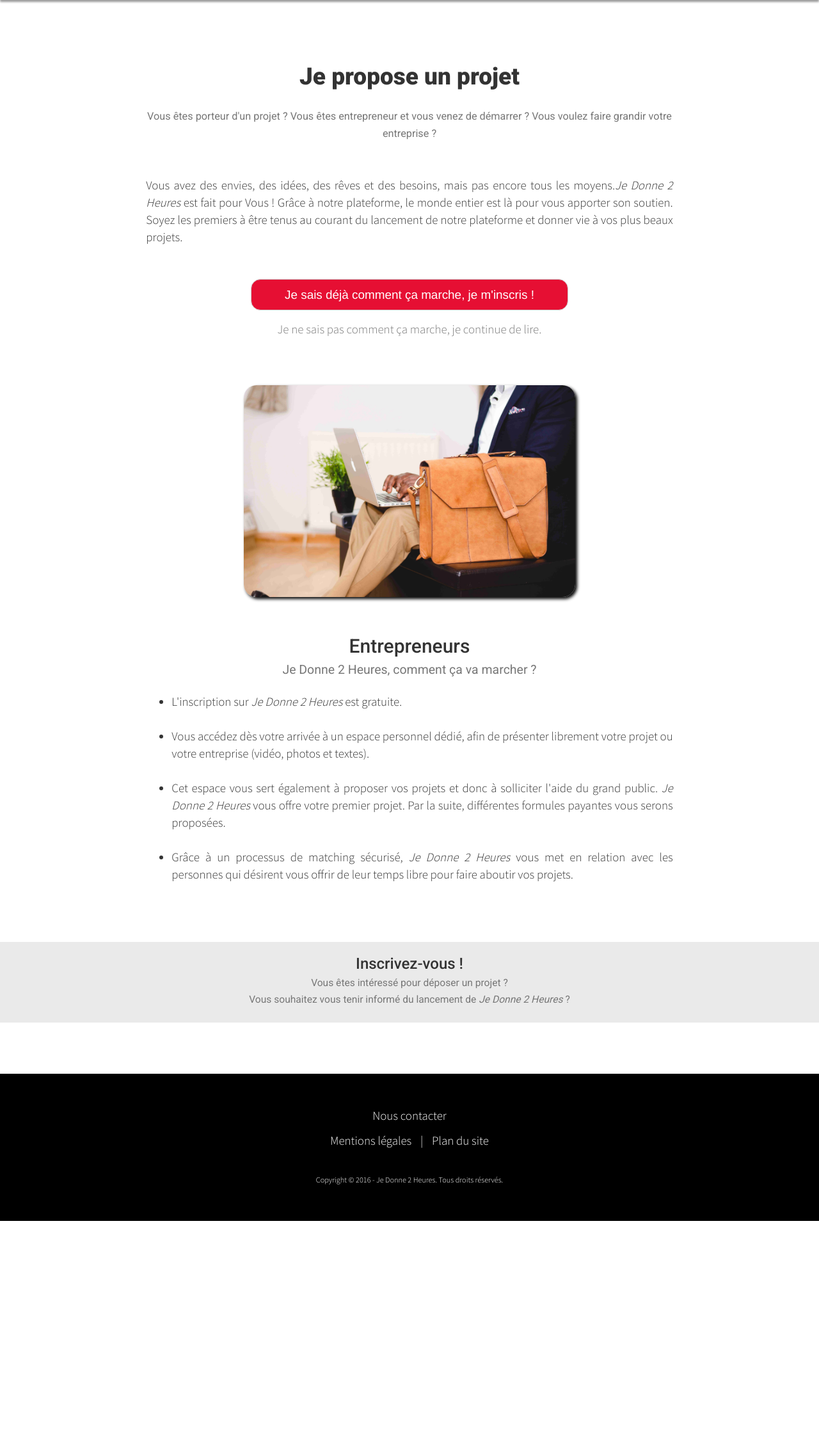
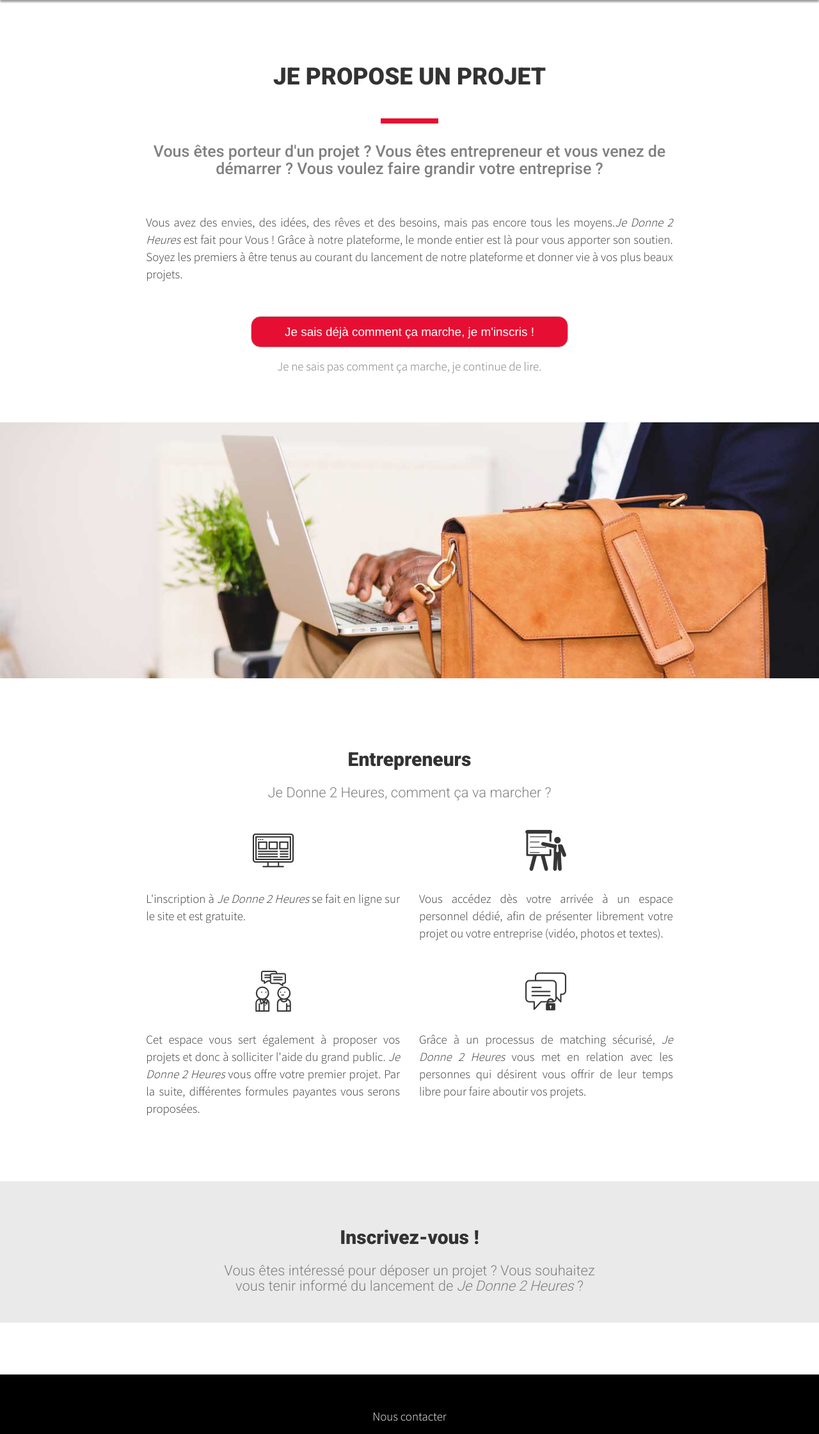
Before and after one commit to Fradou/lyon_0916_jedonne2heures, a Symfony app: template app/Resources/views/front/jepropose.html.twig in a window 1280 px wide. Shown: the part 88-2329 px from the top of the page at 64% size. Before the commit the page ends 1996 px from the top, so only its background shows below. Run offline with Twig, Linux system fonts and the light colour scheme; the template is opened without the code that fills it, so the values that code supplies are empty; some libraries are stand-ins or nearby versions.

Commit message:
add changes to page Je propose and add icons

```diff
--- a/app/Resources/views/front/jepropose.html.twig
+++ b/app/Resources/views/front/jepropose.html.twig
@@ -10,8 +10,9 @@
 
         <div class="row">
             <div class="how_bloctxt_int col-xs-offset-1 col-xs-10 col-sm-offset-2 col-sm-8 col-md-offset-2 col-md-8" id="howp_bltxt">
-                <h1 class="h1_toppage">Je propose un projet <br/></h1>
-                <h2 class="h2_toppage"> <small>Vous êtes porteur d'un projet ? Vous êtes entrepreneur et vous venez de démarrer ? Vous voulez faire grandir votre entreprise ? </small></h2>
+                <h1 class="h1_toppage">JE PROPOSE UN PROJET <br/></h1>
+                <hr>
+                <h2 class="h2_toppage"> Vous êtes porteur d'un projet ? Vous êtes entrepreneur et vous venez de démarrer ? Vous voulez faire grandir votre entreprise ?</h2>
                 <p class="p_toppage">Vous avez des envies, des idées, des rêves et des besoins, mais pas encore tous les moyens.<span>Je Donne 2 Heures</span> est fait pour Vous ! Grâce à notre plateforme, le monde entier est là pour vous apporter son soutien. Soyez les premiers à être tenus au courant du lancement de notre plateforme et donner vie à vos plus beaux projets. </p>
             </div>
         </div>
@@ -27,26 +28,49 @@
 
         <div class="row all_blsp_sm"></div>
 
+        <div class="row">
+            <div class="how_je_propose"> </div>
+        </div>
+
+        <!--
         <div class="row how_blocimg_ext">
             <div class="how_blocimg_int col-xs-offset-0 col-xs-12 col-sm-offset-2 col-sm-8 col-md-offset-3 col-md-6">
                 <img class="how_blocimg_img" alt="Je propose un projet" src="{{ asset("/img/jepropose.jpg") }}">
             </div>
         </div>
+        -->
 
         <div class="row all_blsp_sm"></div>
 
         <div class="row how_bloctxt_ext">
             <div class="how_bloctxt_int col-xs-offset-0 col-xs-12 col-sm-offset-2 col-sm-8 col-md-offset-2 col-md-8" id="howp_bltxt">
-                <h2> Entrepreneurs<br>
-                    <small class="text-muted">Je Donne 2 Heures, comment ça va marcher ?</small></h2>
-                <p>
-                    <ul>
-                        <li>L'inscription sur <span>Je Donne 2 Heures</span> est gratuite.</li><br>
-                        <li>Vous accédez dès votre arrivée à un espace personnel dédié, afin de présenter librement votre projet ou votre entreprise (vidéo, photos et textes).</li></br>
-                        <li>Cet espace vous sert également à proposer vos projets et donc à solliciter l'aide du grand public.<span> Je Donne 2 Heures</span> vous offre votre premier projet. Par la suite, différentes formules payantes vous serons proposées.</li></br>
-                        <li>Grâce à un processus de matching sécurisé, <span>Je Donne 2 Heures</span> vous met en relation avec les personnes qui désirent vous offrir de leur temps libre pour faire aboutir vos projets.</li></br>
-                    </ul>
-                </p>
+                <h2 class="who_h2"> Entrepreneurs</h2>
+                <h3 class="who_h3">Je Donne 2 Heures, comment ça va marcher ?</h3>
+
+                     <div class="block_icons_who">
+                         <div class="row" id="1st_block_icon">
+                             <div class="col-xs-offset-1 col-xs-10 col-md-offset-0 col-md-6">
+                                 <img src="../img/icon-je-donne-2-heures-computer2.png" class="img-responsive icon_je_donne"></a>
+                                 <p class="txt_list">L'inscription à <span>Je Donne 2 Heures</span> se fait en ligne sur le site et est gratuite.</p>
+                             </div>
+                             <div class="col-xs-offset-1 col-xs-10 col-md-offset-0 col-md-6">
+                                 <img src="../img/icon-je-donne-2-heures-presentation.png" class="img-responsive icon_je_donne"></a>
+                                 <p class="txt_list">Vous accédez dès votre arrivée à un espace personnel dédié, afin de présenter librement votre projet ou votre entreprise (vidéo, photos et textes).</p>
+                             </div>
+                         </div>
+
+                         <div class="row">
+                             <div class="col-xs-offset-1 col-xs-10 col-md-offset-0 col-md-6">
+                                 <img src="../img/icon-je-donne-2-heures-conversation.png" class="img-responsive icon_je_donne"></a>
+                                 <p class="txt_list">Cet espace vous sert également à proposer vos projets et donc à solliciter l'aide du grand public.<span> Je Donne 2 Heures</span> vous offre votre premier projet. Par la suite, différentes formules payantes vous serons proposées.</p>
+                             </div>
+
+                             <div class="col-xs-offset-1 col-xs-10 col-md-offset-0 col-md-6">
+                                 <img src="../img/icon-je-donne-2-heures-secured-matching.png" class="img-responsive icon_je_donne"></a>
+                                 <p class="txt_list">Grâce à un processus de matching sécurisé, <span>Je Donne 2 Heures</span> vous met en relation avec les personnes qui désirent vous offrir de leur temps libre pour faire aboutir vos projets.</p>
+                             </div>
+                         </div>
+                     </div>
             </div>
         </div>
 
@@ -56,11 +80,8 @@
             <div class="how_form_int col-xs-offset-1 col-xs-10 col-sm-offset-2 col-sm-8 col-md-offset-3 col-md-6" id="howb_form"><a name="inscriptb"></a>
             </div>
             <div class="how_form_int col-xs-offset-1 col-xs-10 col-sm-offset-2 col-sm-8 col-md-offset-3 col-md-6" id="howp_form">
-                <h3>Inscrivez-vous !<br>
-                    <small class="text-muted">Vous êtes intéressé pour déposer un projet ?<br>
-                        Vous souhaitez vous tenir informé du lancement de <span>Je Donne 2 Heures</span> ?
-                    </small>
-                </h3>
+                <h2 class="who_h2">Inscrivez-vous !</h2>
+                <H3 class="who_h3">Vous êtes intéressé pour déposer un projet ? Vous souhaitez vous tenir informé du lancement de <span>Je Donne 2 Heures</span> ?</div>
             </div>
             <div class="how_form_int col-xs-offset-1 col-xs-10 col-sm-offset-2 col-sm-8 col-md-offset-3 col-md-6">
             </div>
--- a/web/css/main.css
+++ b/web/css/main.css
@@ -395,7 +395,7 @@ span {
 }
 
 #home_btn_jqbar1 {
-	background: #333;
+	background: #e60f33;
 	height: 9vh;
 	color: white;
 	text-align: center;
@@ -459,8 +459,14 @@ hr{
 /* WHO */
 
 .how_je_donne {
+	background:url("../img/je-donne-2-heures-je-donne-2.jpg") no-repeat center fixed;
+	height: 50vh;
+	position: relative;
+	background-size: cover;
+}
 
-	background:url("../img/je-donne-2-heures-je-donne-2.jpg") no-repeat center fixed;
+.how_je_propose {
+	background:url("../img/je-donne-2-heures-je-propose-2.jpg") no-repeat center fixed;
 	height: 50vh;
 	position: relative;
 	background-size: cover;
@@ -482,7 +488,6 @@ hr{
 
 #who_blocimg_pic2 {
 }
-
 
 .who_bltxt {
 }
@@ -593,10 +598,10 @@ hr{
 }
 
 .txt_list{
-	margin-bottom: 30px;
+	margin-bottom: 45px;
 }
 
-.block_icons_je_donne{
+.block_icons_who{
 	padding:auto;
 }
 
```
Also changed, not shown: app/Resources/views/front/jedonne.html.twig (+5 -4 lines), web/img/icon-je-donne-2-heures-conversation.png (added), web/img/icon-je-donne-2-heures-handshake.png (added), web/img/icon-je-donne-2-heures-mask.png (added), web/img/icon-je-donne-2-heures-presentation.png (added), web/img/icon-je-donne-2-heures-secured-matching.png (added).
